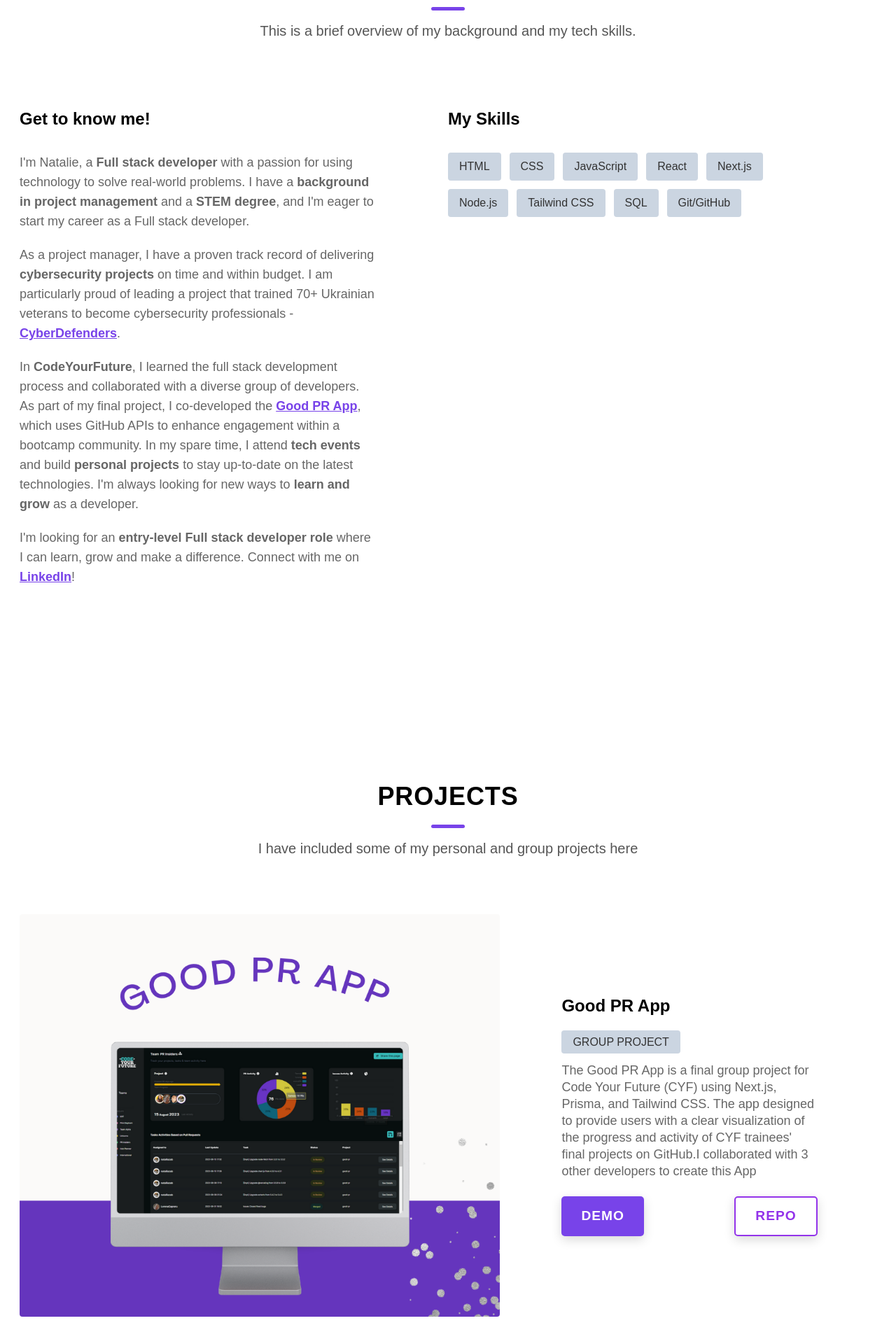
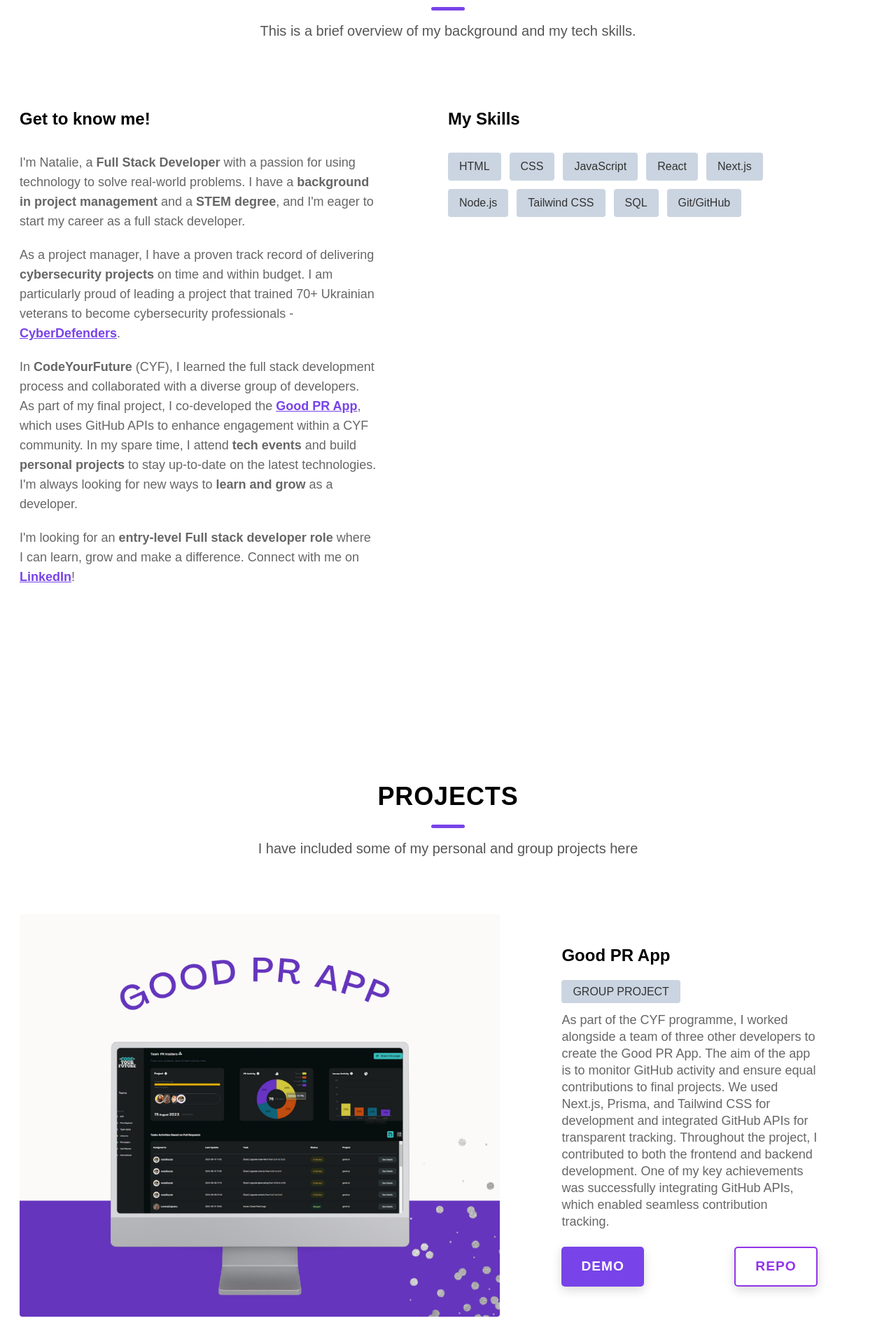
Before and after one commit to nataliiazab/portfolio, a React (Vite) app: page / in a window 1280 px wide. Shown: the part 1066-2986 px from the top of the page at 70% size. Built offline with nearby package versions, Linux system fonts and the light colour scheme; a web font is replaced by a local one.

Commit message:
change in text for my portfolio

```diff
--- a/public/projects.js
+++ b/public/projects.js
@@ -3,7 +3,7 @@ const projects = [
     id: 1,
     name: "Good PR App",
     description:
-      "The Good PR App is a final group project for Code Your Future (CYF) using Next.js, Prisma, and Tailwind CSS. The app designed to provide users with a clear visualization of the progress and activity of CYF trainees' final projects on GitHub.I collaborated with 3 other developers to create this App",
+      "As part of the CYF programme, I worked alongside a team of three other developers to create the Good PR App. The aim of the app is to monitor GitHub activity and ensure equal contributions to final projects. We used Next.js, Prisma, and Tailwind CSS for development and integrated GitHub APIs for transparent tracking. Throughout the project, I contributed to both the frontend and backend development. One of my key achievements was successfully integrating GitHub APIs, which enabled seamless contribution tracking.",
     image: "./images/good-pr.png",
     demo: "https://good-pr.vercel.app/",
     github: "https://github.com/nataliiazab/good-pr",
--- a/src/components/About.jsx
+++ b/src/components/About.jsx
@@ -30,11 +30,11 @@ const About = () => {
           <h4 className="text-2xl font-bold mb-8">Get to know me!</h4>
           <div className="md:w-10/12 text-lg text-[#666] mb-8">
             <p className="mb-5">
-              I'm Natalie, a <strong>Full stack developer</strong> with a passion
+              I'm Natalie, a <strong>Full Stack Developer</strong> with a passion
               for using technology to solve real-world problems. I have a{" "}
               <strong>background in project management</strong> and a{" "}
               <strong>STEM degree</strong>, and I'm eager to start my career as
-              a Full stack developer.
+              a full stack developer.
             </p>
             <p className="mb-5">
               As a project manager, I have a proven track record of delivering
@@ -50,7 +50,7 @@ const About = () => {
               .
             </p>
             <p className="mb-5">
-              In <strong>CodeYourFuture</strong>, I learned the full stack
+              In <strong>CodeYourFuture</strong> (CYF), I learned the full stack
               development process and collaborated with a diverse group of
               developers. As part of my final project, I co-developed the{" "}
               <a
@@ -59,7 +59,7 @@ const About = () => {
               >
                 Good PR App
               </a>
-              , which uses GitHub APIs to enhance engagement within a bootcamp
+              , which uses GitHub APIs to enhance engagement within a CYF
               community. In my spare time, I attend <strong>tech events</strong>{" "}
               and build <strong>personal projects</strong> to stay up-to-date on
               the latest technologies. I'm always looking for new ways to
```
